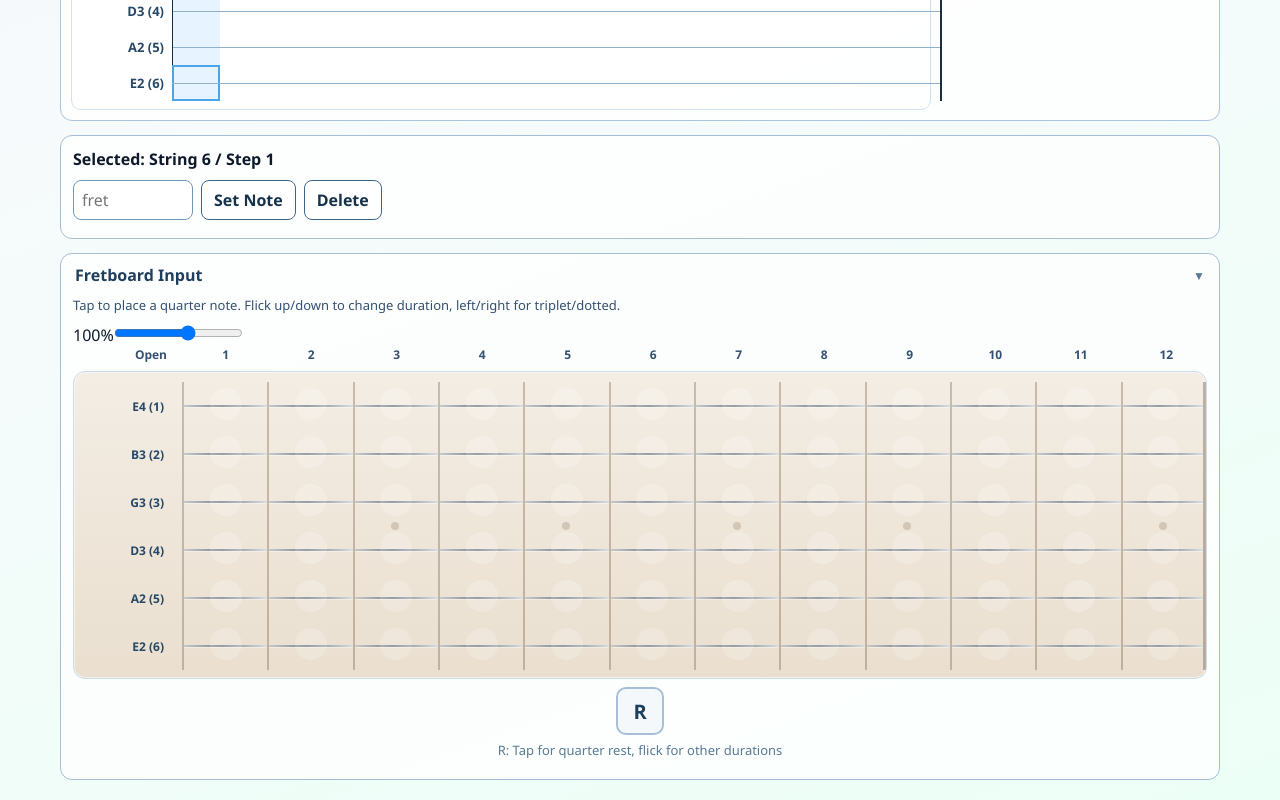
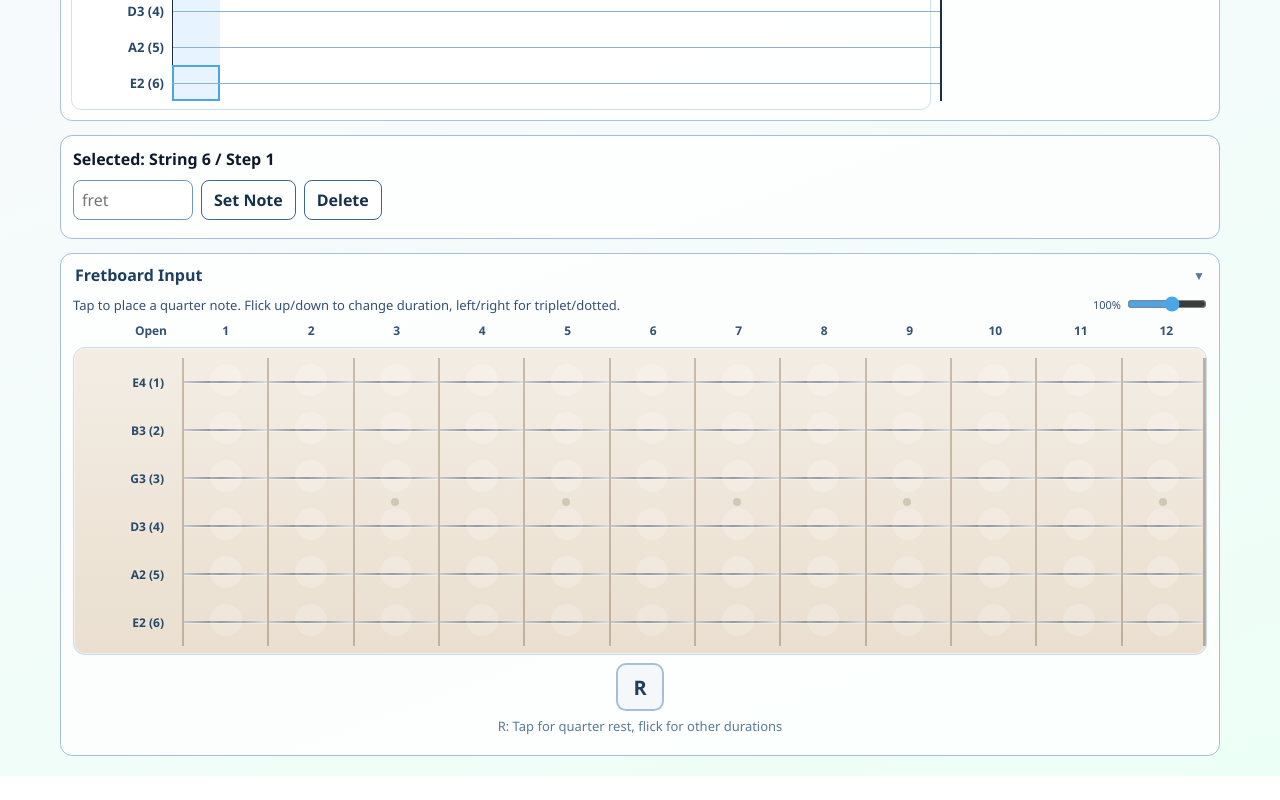
Before and after one commit to ryogy-labs/quick-tab, a Next.js app: page / in a window 1280 px wide. Shown: the part 679-1479 px from the top of the page. After the commit the page ends 1455 px from the top, so only its background shows below. Built offline with nearby package versions, Linux system fonts and the light colour scheme.

Commit message:
Add fretboard zoom styles

```diff
--- a/app/components/FretboardInput.module.css
+++ b/app/components/FretboardInput.module.css
@@ -3,10 +3,37 @@
   flex-direction: column;
 }
 
+.fretboardHeader {
+  display: flex;
+  align-items: flex-start;
+  justify-content: space-between;
+  gap: 8px;
+  margin-bottom: 8px;
+}
+
 .description {
   color: #355172;
   font-size: 13px;
-  margin: 0 0 10px;
+  margin: 0;
+}
+
+.zoomControl {
+  display: flex;
+  align-items: center;
+  gap: 6px;
+  flex-shrink: 0;
+}
+
+.zoomLabel {
+  font-size: 11px;
+  color: #355172;
+  min-width: 32px;
+  text-align: right;
+}
+
+.zoomSlider {
+  width: 80px;
+  accent-color: #4ca6e6;
 }
 
 .fretboard {
@@ -182,10 +209,6 @@
 }
 
 @media (max-width: 768px) {
-  .fretboard {
-    zoom: 0.7;
-  }
-
   .fretboardScroll {
     overflow-x: auto;
     -webkit-overflow-scrolling: touch;
```
